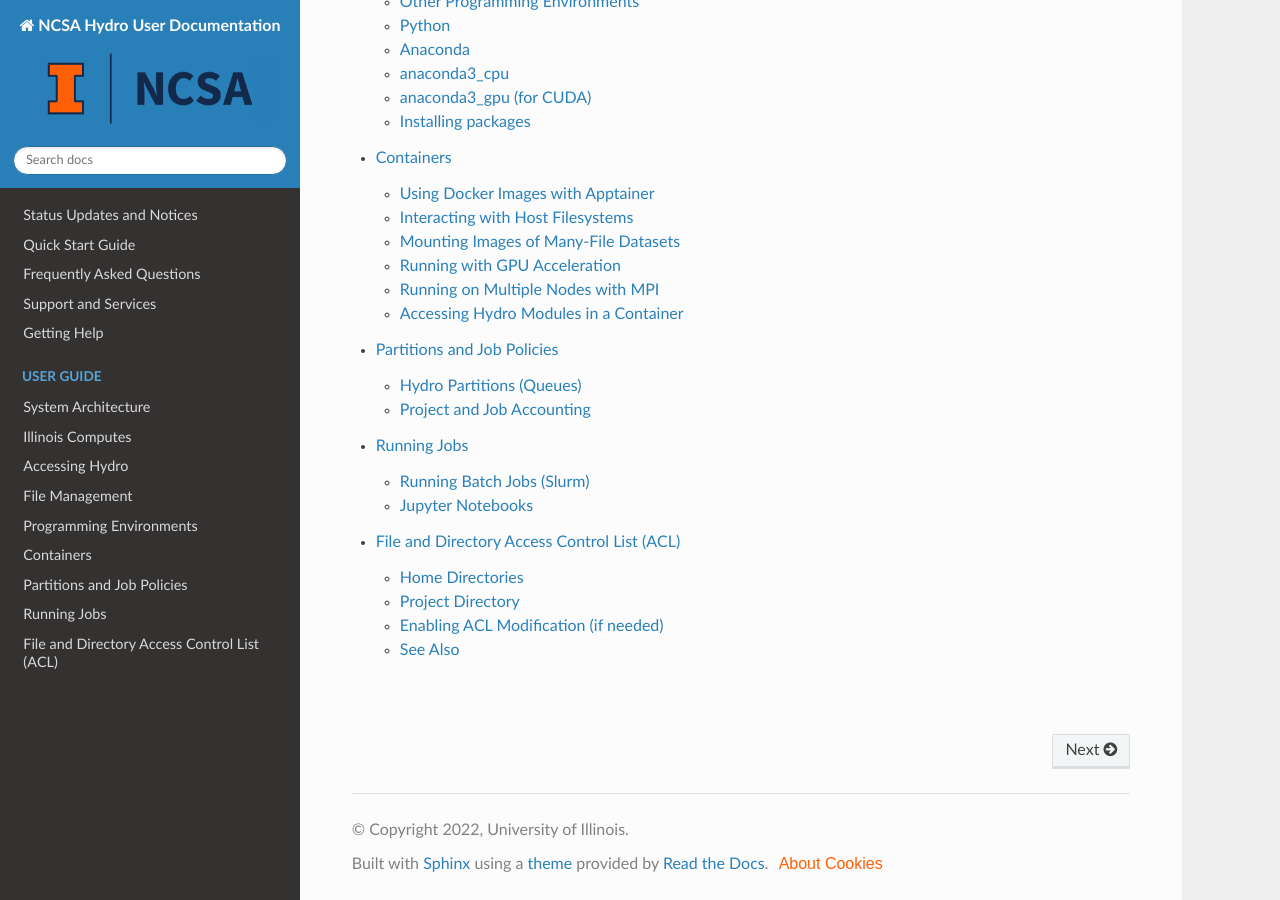
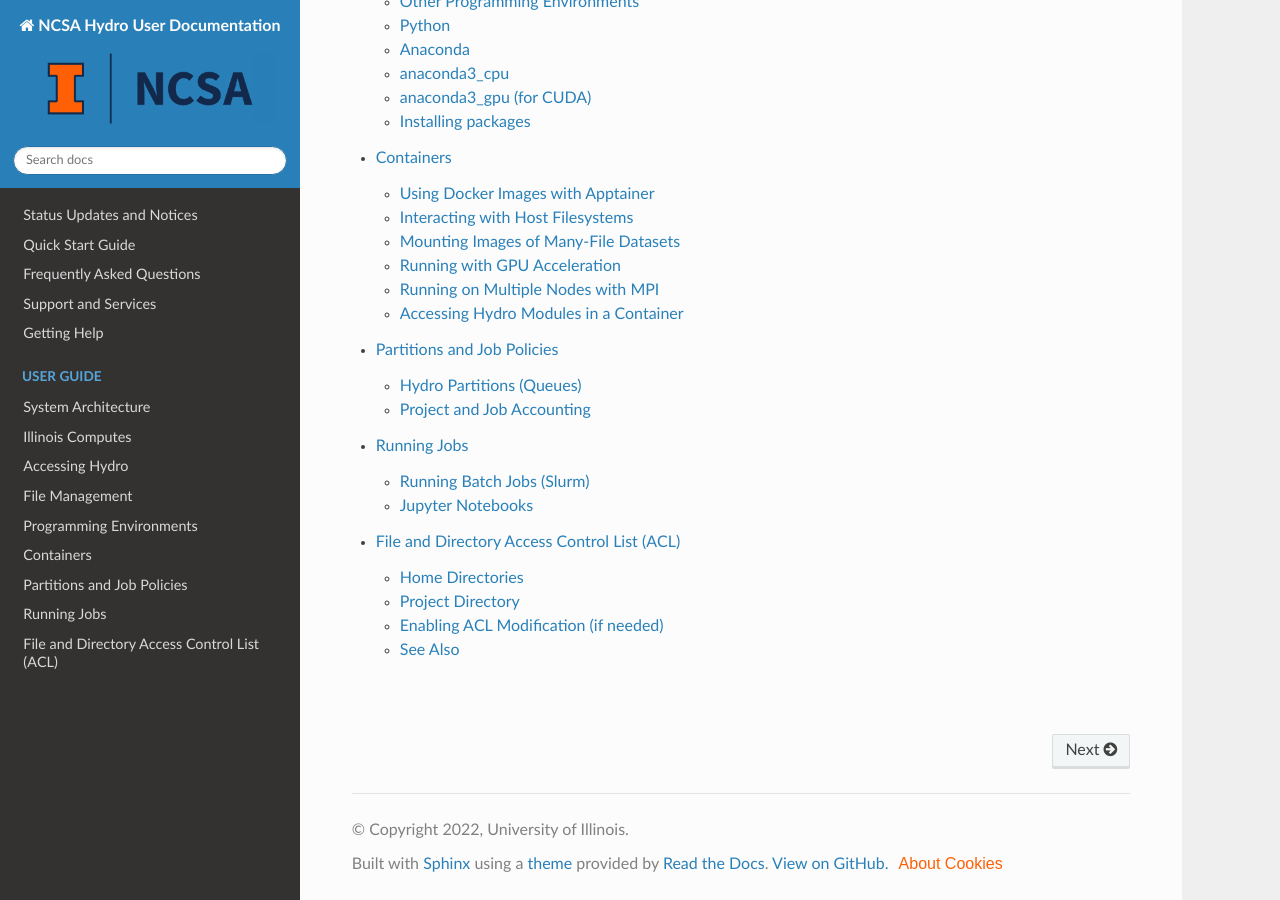
Before and after one commit to ncsa/hydro_documentation, a Sphinx documentation site: the page built from docs/source/index.rst, in a window 1280 px wide and 900 px high, scrolled down 1255 px. Built offline with Sphinx 7.4.7 and the Read the Docs theme 3.1.0, drawn with Linux system fonts in a browser that asks for light colours.

Commit message:
Update conf.py added RTD recommended config changes and more
RTD recommended config changes: https://about.readthedocs.com/blog/2024/07/addons-by-default/

Added html context to restore github link.

Added flyout option to html theme so that the flyout stays in place.

```diff
--- a/docs/source/conf.py
+++ b/docs/source/conf.py
@@ -8,6 +8,29 @@
 
 release = '0.1'
 version = '0.1.0'
+
+# RTD recommended config file additions
+
+import os
+
+# Define the canonical URL if you are using a custom domain on Read the Docs
+html_baseurl = os.environ.get("READTHEDOCS_CANONICAL_URL", "")
+
+# Tell Jinja2 templates the build is running on Read the Docs
+if os.environ.get("READTHEDOCS", "") == "True":
+    if "html_context" not in globals():
+        html_context = {}
+    html_context["READTHEDOCS"] = True
+
+# Restoring GitHub link
+
+html_context = {
+    "display_github": True, # Integrate GitHub
+    "github_user": "ncsa", # Username
+    "github_repo": "hydro_documentation", # Repo name
+    "github_version": os.environ.get("READTHEDOCS_GIT_IDENTIFIER"),  # Version
+    "conf_py_path": "/docs/source/", # Path in the checkout to the docs root
+}
 
 # -- General configuration
 
@@ -50,6 +73,7 @@
 html_theme_options = {
      'logo_only': False,
      'display_version': False,
+     'flyout_display': 'attached',
  }
 
 # -- Page Title
```
